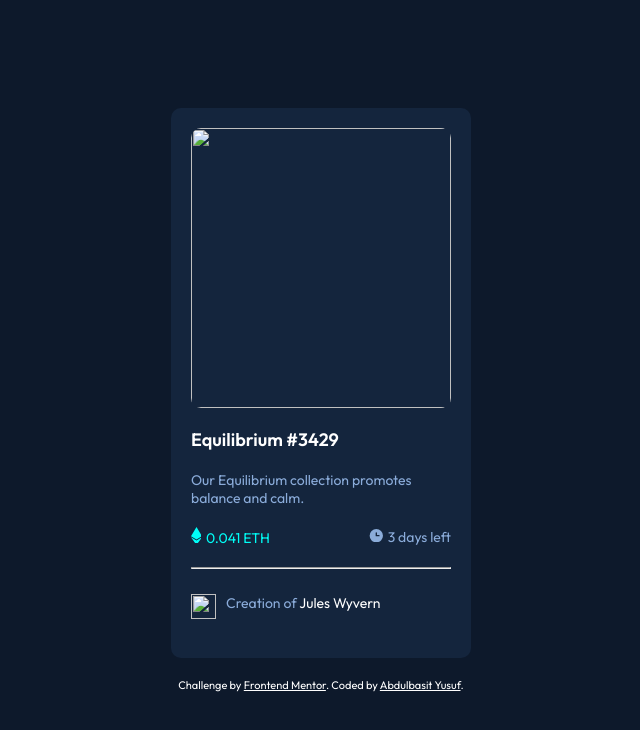
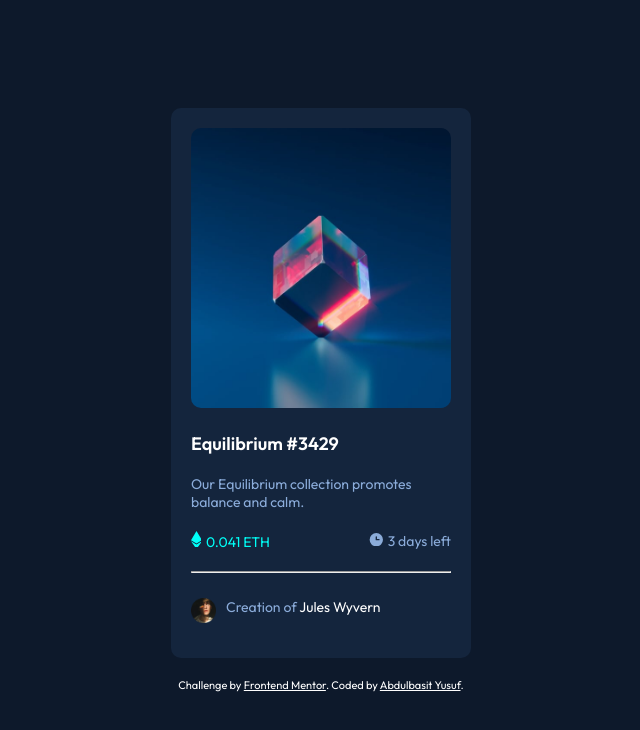
Before and after one commit to Jideotetic/nft-preview-card-component-main, a plain HTML site: page index.html in a window 1280 px wide. Shown: the whole page, without its empty margins (319-959 px from the left). Drawn offline with Linux system fonts and the light colour scheme.

Commit message:
Update index.html

```diff
--- a/index.html
+++ b/index.html
@@ -13,7 +13,7 @@
 <body>
   <main class="container">
       <div class="view"><svg width="48" height="48" xmlns="http://www.w3.org/2000/svg"><g fill="none" fill-rule="evenodd"><path d="M0 0h48v48H0z"/><path d="M24 9C14 9 5.46 15.22 2 24c3.46 8.78 12 15 22 15 10.01 0 18.54-6.22 22-15-3.46-8.78-11.99-15-22-15Zm0 25c-5.52 0-10-4.48-10-10s4.48-10 10-10 10 4.48 10 10-4.48 10-10 10Zm0-16c-3.31 0-6 2.69-6 6s2.69 6 6 6 6-2.69 6-6-2.69-6-6-6Z" fill="#FFF" fill-rule="nonzero"/></g></svg></div>
-      <img src="mage-equilibrium.jpg" alt="" class="image-equilibrium">
+      <img src="image-equilibrium.jpg" alt="" class="image-equilibrium">
     <h1 class="equilibrium">
       Equilibrium #3429
     </h1>
@@ -26,7 +26,7 @@
     </div>
     <hr>
     <div class="footer">
-      <img src="mage-avatar.png" alt="" class="avatar">
+      <img src="image-avatar.png" alt="" class="avatar">
     <p>
       <span>Creation of</span>  Jules Wyvern
     </p>
```
